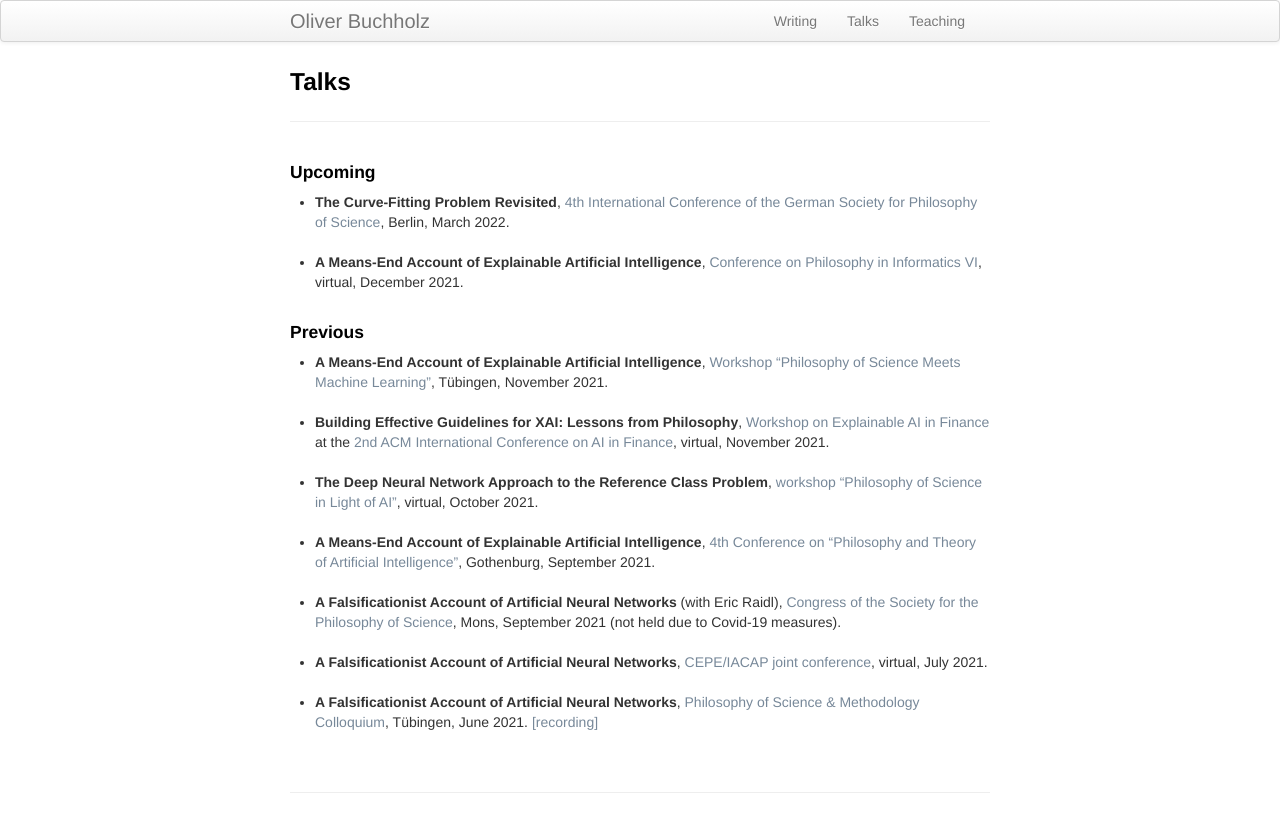
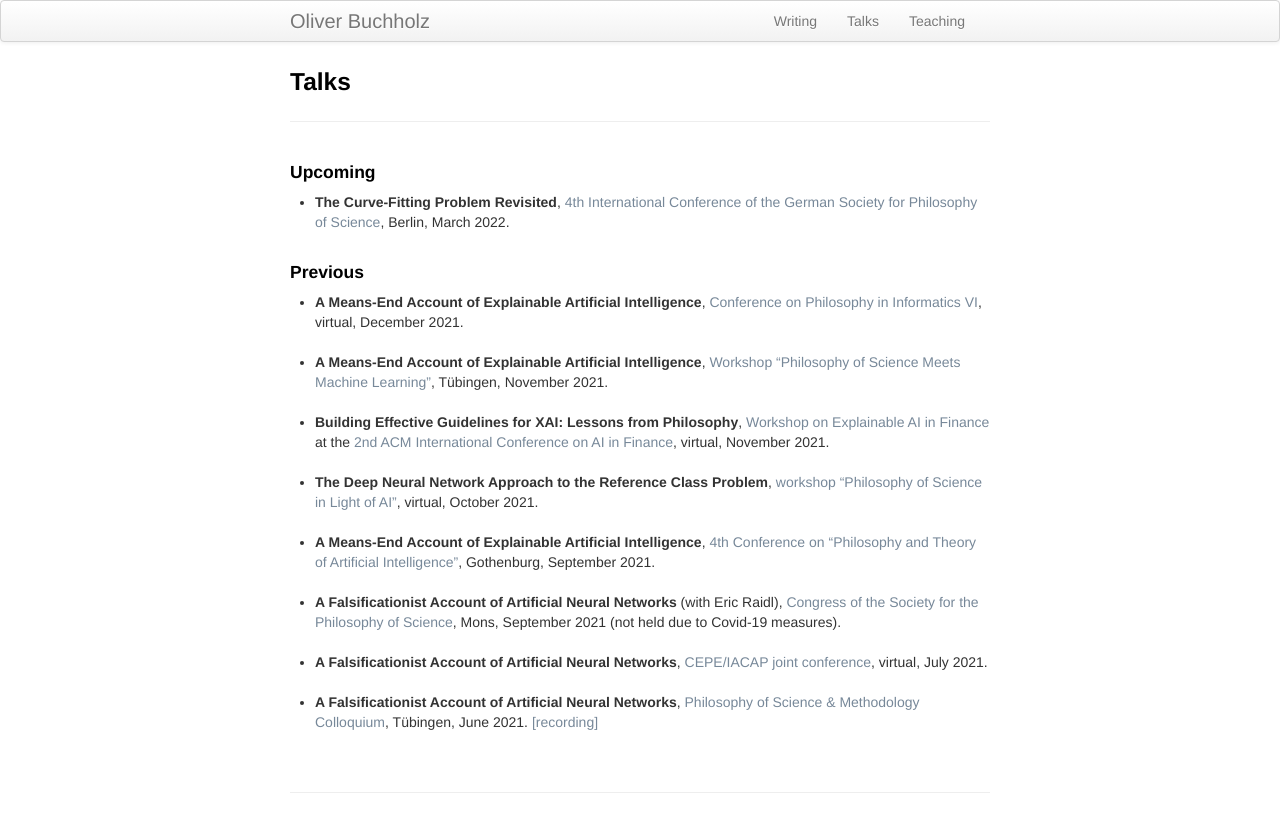
Before and after one commit to oliverbuchholz/oliverbuchholz.github.io, a Jekyll site: the page built from pages/talks.md, in a window 1280 px wide. Shown: the top 832 px of the page. Built offline with Jekyll 4.4.1, drawn with Linux system fonts in a browser that asks for light colours.

Commit message:
changed PhilofInf to previous

```diff
--- a/pages/talks.md
+++ b/pages/talks.md
@@ -9,9 +9,6 @@ description: Oliver Buchholz | Talks
 <ul>
 <li><b>The Curve-Fitting Problem Revisited</b>, <a href="https://www.wissphil.de/gwp2022/" target="_blank">4th International Conference of the German Society for Philosophy of Science</a>, Berlin, March 2022.<br><br>
 </li>
-
-<li><b>A Means-End Account of Explainable Artificial Intelligence</b>, <a href="https://calculemus.org/fi6/" target="_blank">Conference on Philosophy in Informatics VI</a>, virtual, December 2021.<br><br>
-</li>
 </ul>
 
 
@@ -19,6 +16,9 @@ description: Oliver Buchholz | Talks
 <h4>Previous</h4>
 
 <ul>
+<li><b>A Means-End Account of Explainable Artificial Intelligence</b>, <a href="https://calculemus.org/fi6/" target="_blank">Conference on Philosophy in Informatics VI</a>, virtual, December 2021.<br><br>
+</li>
+
 <li><b>A Means-End Account of Explainable Artificial Intelligence</b>, <a href="https://uni-tuebingen.de/forschung/forschungsschwerpunkte/exzellenzcluster-maschinelles-lernen/veranstaltungen/veranstaltungen/#c1093140" target="_blank">Workshop &ldquo;Philosophy of Science Meets Machine Learning&rdquo;</a>, T&uuml;bingen, November 2021.<br><br>
 </li>
 
```
